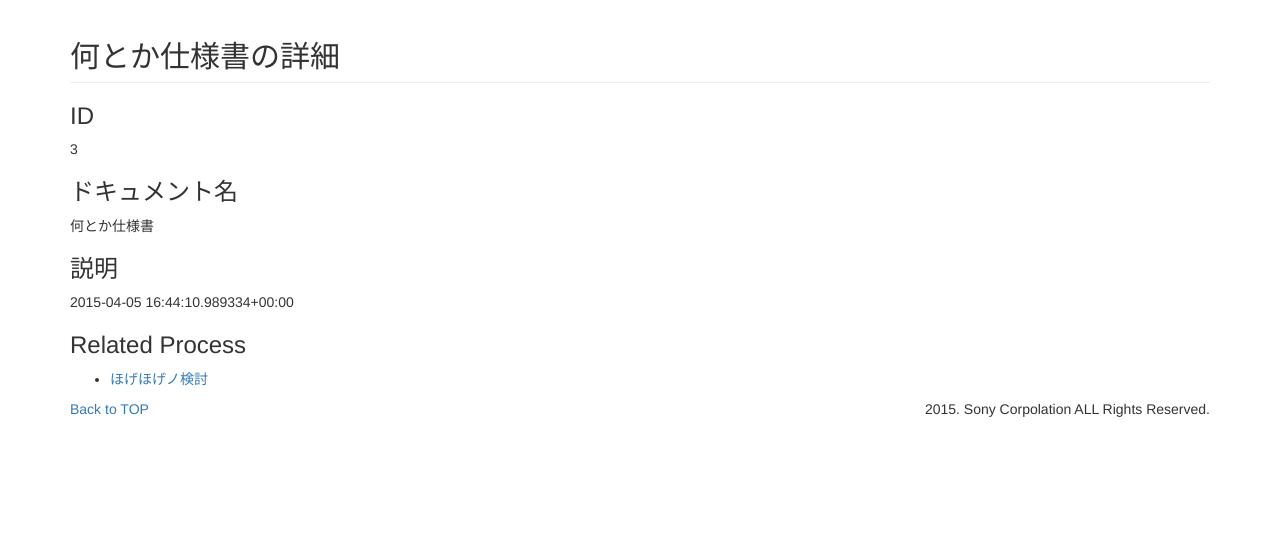
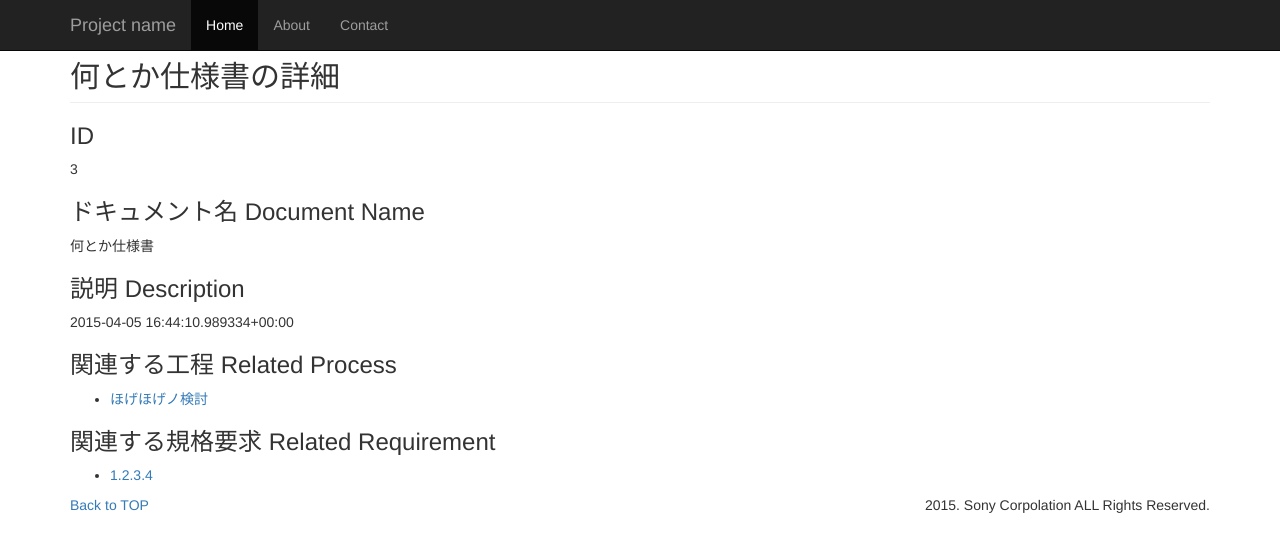
Before and after one commit to bookbridge/design_process, a Django app: page /process_flow/document/3/ in a window 1280 px wide. Shown: the top 552 px of the page. Run offline with Django 3.2, Linux system fonts and the light colour scheme; data comes from the database, SQL or seed files in the repository; some libraries are stand-ins or nearby versions.

Commit message:
Improve detail page

```diff
--- a/process_flow/templates/base.html
+++ b/process_flow/templates/base.html
@@ -2,20 +2,53 @@
 <!DOCTYPE html>
 <html lang="{{ LANGUAGE_CODE|default:"en-us" }}">
 <head>
-<meta charset="UTF-8">
+
+<meta charset="utf-8">
+<meta http-equiv="X-UA-Compatible" content="IE=edge">
+<meta name="viewport" content="width=device-width, initial-scale=1">
+<!-- The above 3 meta tags *must* come first in the head; any other head content must come *after* these tags -->
+<meta name="description" content="">
+<meta name="author" content="">a charset="UTF-8">
+
 <title>{% block title %}a{% endblock %}</title>
-<meta name="viewport" content="width=device-width, initial-scale=1.0">
+
 <link href="{% static 'css/bootstrap.min.css' %}" rel="stylesheet">
-<link href="{% static 'css/bootstrap-theme.min.css' %}" rel="stylesheet">
+
 <script src="{% static 'js/jquery-1.11.1.min.js' %}"></script>
 <script src="{% static 'js/bootstrap.min.js' %}"></script>
 {% block extrahead %}{% endblock %}
 </head>
 <body>
+<nav class="navbar navbar-inverse navbar-fixed-top">
+    <div class="container">
+        <div class="navbar-header">
+            <button type="button" class="navbar-toggle collapsed" data-toggle="collapse" data-target="#navbar" aria-expanded="false" aria-controls="navbar">
+                <span class="sr-only">Toggle navigation</span>
+                <span class="icon-bar"></span>
+                <span class="icon-bar"></span>
+                <span class="icon-bar"></span>
+            </button>
+            <a class="navbar-brand" href="#">Project name</a>
+        </div>
+        <div id="navbar" class="collapse navbar-collapse">
+            <ul class="nav navbar-nav">
+                <li class="active"><a href="#">Home</a></li>
+                <li><a href="#about">About</a></li>
+                <li><a href="#contact">Contact</a></li>
+            </ul>
+        </div><!--/.nav-collapse -->
+    </div>
+</nav>
+
 <div class="container">
-    {% block content %}
-    {{ content }}
-    {% endblock %}
+
+    <div class="starter-template">
+        {% block content %}
+        {{ content }}
+        {% endblock %}
+    </div>
 </div>
+
+
 </body>
 </html>
--- a/process_flow/templates/process_flow/detail_document.html
+++ b/process_flow/templates/process_flow/detail_document.html
@@ -9,17 +9,26 @@
 <h2 class="page-header">{{ object.name }}の詳細</h2>
 <h3>ID</h3>
 <p>{{ object.id }}
-<h3>ドキュメント名</h3>
+<h3>ドキュメント名 Document Name</h3>
 <p>{{ object.name }}</p>
-<h3>説明</h3>
+<h3>説明 Description</h3>
 <p>{{ object.description }}</p>
 
-<h3>Related Process</h3>
+<h3>関連する工程 Related Process</h3>
 <ul>
     {% for r in rel_processes %}
     <li><a href="../../process/{{ r.process.id }}">{{ r.process.name }}</a></li>
     {% endfor %}
 </ul>
+
+<h3>関連する規格要求 Related Requirement</h3>
+<ul>
+    {% for r in object.requirement_set.all %}
+    <li><a href="../../requirement/{{ r.id }}">{{ r.requirement_number }}</a></li>
+    {% endfor %}
+</ul>
+
+
 
 <footer class="footer">
     <p class="pull-right"> 2015. Sony Corpolation ALL Rights Reserved.</p>
--- a/process_flow/templates/process_flow/index.html
+++ b/process_flow/templates/process_flow/index.html
@@ -1,12 +1,11 @@
 {% extends "base.html" %}
 
 {% block title %}プロセスの一覧{% endblock title %}
-
 {% block extrahead %}
 {% endblock %}
 
 {% block content %}
-<h1 class="page-header">ISO26262対応車載製品の開発フロー</h1>
+<h1>ISO26262対応車載製品の開発フロー</h1>
 <h3>プロセスフロー図</h3>
 <img src="/static/img/actsample.svg"/>
 
@@ -27,9 +26,6 @@
     {% endfor %}
     </tbody>
 </table>
-
-
-
 <h3>プロセスの一覧</h3>
 <table class="table table-striped table-bordered">
     <thead>
```
Also changed, not shown: process_flow/templates/process_flow/detail_process.html (+11 -4 lines).
